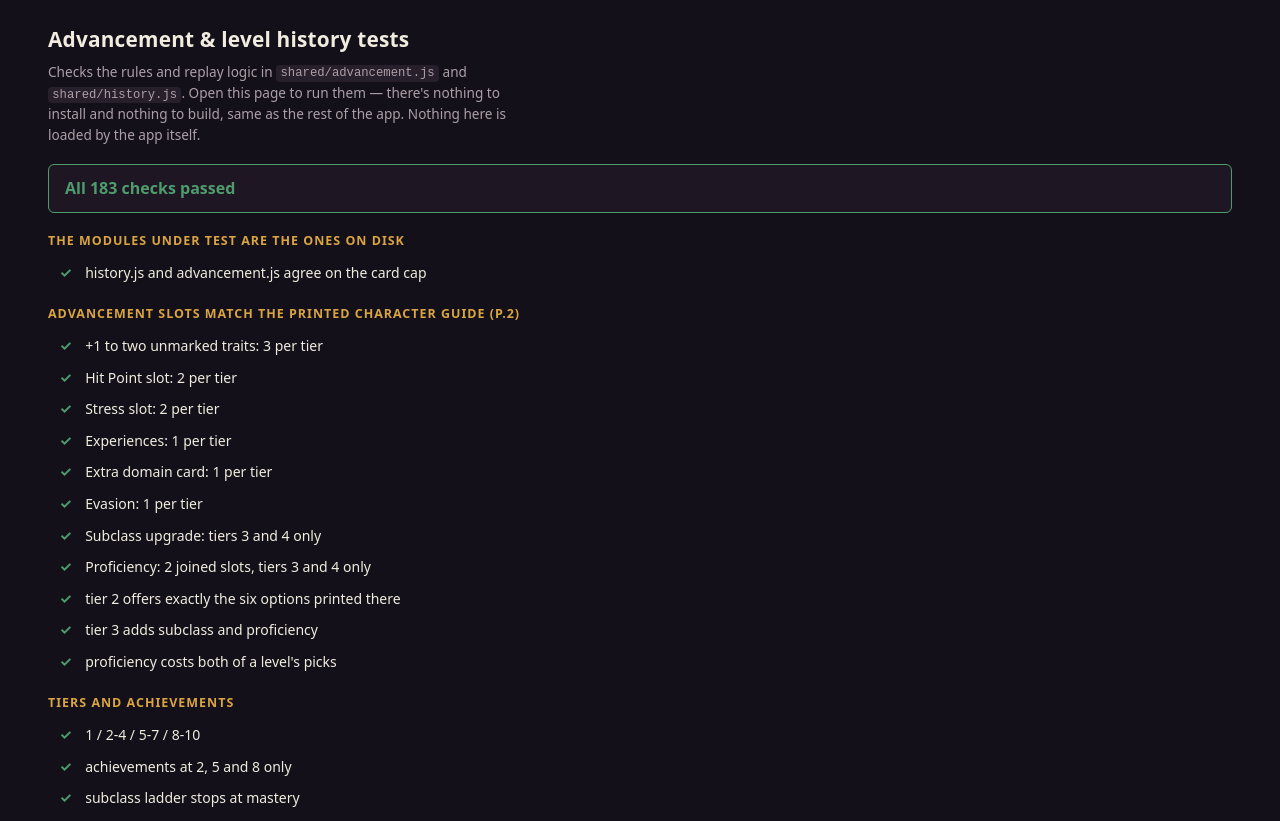
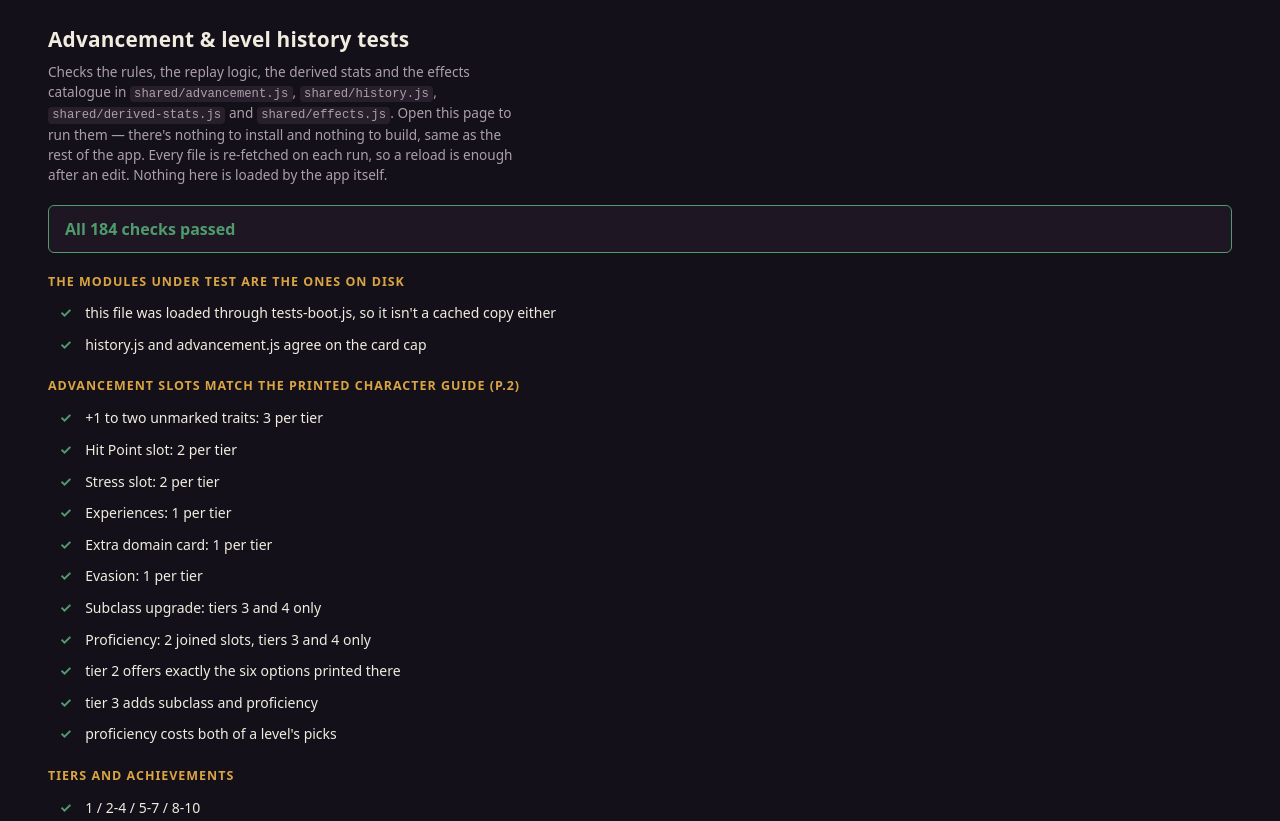
Before and after one commit to dyoung418/daggerheart-character-builder, a plain HTML site: page tests.html in a window 1280 px wide. Shown: the top 821 px of the page. Drawn offline with Linux system fonts and the light colour scheme.

Commit message:
Give tests.js the same cache-busting token it gives everything else
tests.js loaded every module under test with a per-run token, but tests.html
asked for tests.js by name, so the browser could serve a cached copy of the
suite itself. That's the worst kind of stale: it doesn't fail, it passes,
against a file you've already edited. It bit me twice this week — I read
"163 checks passed" from a tests.js that predated the checks I'd just written.

The token can't be built in the HTML, since every page ships script-src 'self'
and no inline script runs. So tests.html now points at tests-boot.js, one line
whose own content never changes, which imports tests.js with a fresh token.
tests.js takes that token off its own URL rather than minting a second one, so
one value busts the whole run, and falls back to a new one if it's ever
imported directly.

A check asserts the token arrived, because the failure mode of this mechanism
is silence.

Verified the way it actually matters: added a check to tests.js, pressed
reload — not Ctrl+Shift+R — and the new check was there.

```diff
--- a/tests.html
+++ b/tests.html
@@ -19,13 +19,15 @@
 <body>
   <h1>Advancement &amp; level history tests</h1>
   <p class="lede">
-    Checks the rules and replay logic in <code>shared/advancement.js</code> and
-    <code>shared/history.js</code>. Open this page to run them — there's nothing to install
-    and nothing to build, same as the rest of the app. Nothing here is loaded by the app
-    itself.
+    Checks the rules, the replay logic, the derived stats and the effects catalogue in
+    <code>shared/advancement.js</code>, <code>shared/history.js</code>,
+    <code>shared/derived-stats.js</code> and <code>shared/effects.js</code>. Open this page to
+    run them — there's nothing to install and nothing to build, same as the rest of the app.
+    Every file is re-fetched on each run, so a reload is enough after an edit. Nothing here is
+    loaded by the app itself.
   </p>
   <div id="summary" class="summary running">Running…</div>
   <div id="results"></div>
-  <script type="module" src="tests.js"></script>
+  <script type="module" src="tests-boot.js"></script>
 </body>
 </html>
--- a/tests.js
+++ b/tests.js
@@ -6,10 +6,14 @@
 //
 // Nothing in the app imports this file.
 
-// Loaded with a per-run token so a reload always tests the code as it is on disk. Without
-// it the browser will happily re-run the whole suite against a cached copy of a module you
-// just edited and report green, which is worse than not running it at all.
-const RUN = `?run=${Date.now()}`;
+// Every module is loaded with a per-run token so a reload always tests the code as it is on
+// disk. Without it the browser will happily re-run the whole suite against a cached copy of a
+// module you just edited and report green, which is worse than not running it at all.
+//
+// The token is the one tests-boot.js put on this file's own URL, so the whole run — this file
+// included — is busted by a single value. Opened without one (importing tests.js directly),
+// it falls back to a fresh token so the modules under test are still read from disk.
+const RUN = new URL(import.meta.url).search || `?run=${Date.now()}`;
 
 const {
   BASE_STRESS_SLOTS,
@@ -134,6 +138,16 @@ function buildTo(levelUps, level) {
 // and compares that with the copy loaded here. If they disagree, something is stale and
 // every result below is untrustworthy — so say so rather than report a confident green.
 group("The modules under test are the ones on disk");
+{
+  // tests-boot.js is what puts the token on this file's URL. Without it the browser can serve
+  // a cached tests.js, and the suite reports green against a file you've already changed.
+  check(
+    "this file was loaded through tests-boot.js, so it isn't a cached copy either",
+    new URL(import.meta.url).searchParams.has("run"),
+    "tests.js was loaded directly, without a cache-busting token. tests.html should point at\n" +
+    "tests-boot.js. Hard-reload (Ctrl+Shift+R) before trusting anything below.",
+  );
+}
 {
   const probe = newCharacter();
   probe.level = 2;
```
Also changed, not shown: tests-boot.js (added, +9 -0 lines), README.md.
